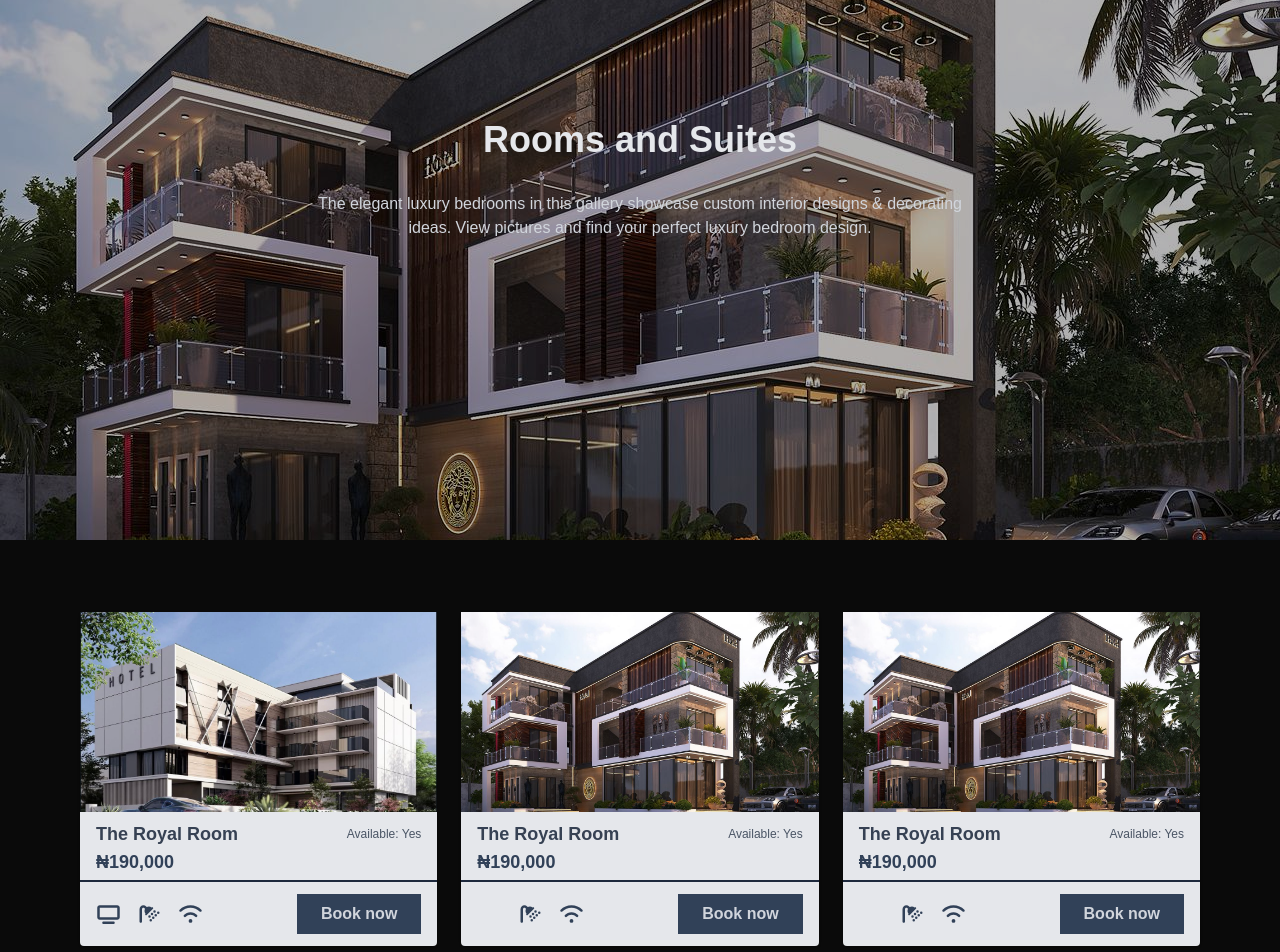
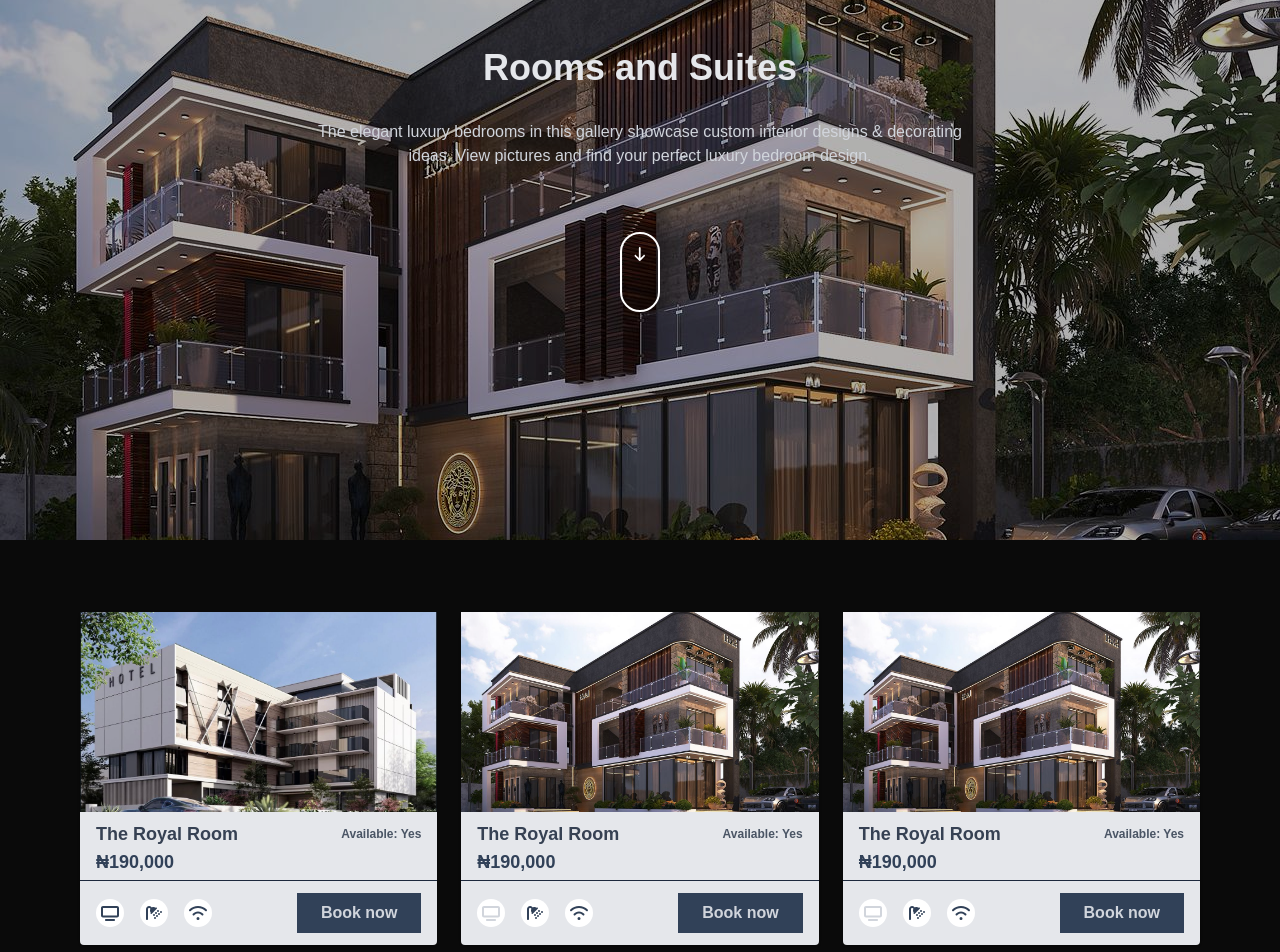
Before and after one commit to stpholise/comfort_hotel, a Next.js app: page /rooms in a window 1280 px wide. Shown: the part 260-1212 px from the top of the page. Built offline with nearby package versions, Linux system fonts and the light colour scheme.

Commit message:
update rooms page

```diff
--- a/app/_components/layout/Header.tsx
+++ b/app/_components/layout/Header.tsx
@@ -9,7 +9,8 @@ import { FontAwesomeIcon } from "@fortawesome/react-fontawesome";
 import { faBars } from "@fortawesome/free-solid-svg-icons";
 
 const Header = () => {
-  const [isScrolled, setIsScrolled] = useState(false);
+  const [isScrolled, setIsScrolled] = useState<boolean>(false);
+  const [displayMenu, setDisplayMenu] = useState<boolean>(false);
 
   useEffect(() => {
     const handleScroll = () => {
@@ -20,8 +21,8 @@ const Header = () => {
   }, []);
 
   const toggelMenu = () => {
-    console.log('testing ')
-  }
+    console.log("testing ");
+  };
 
   return (
     <div
@@ -55,13 +56,13 @@ const Header = () => {
               </Link>
             ))}
           </div>
-          <button onClick={toggelMenu}  className="sm:hidden">
+          <button onClick={() => setDisplayMenu(true)} className="sm:hidden">
             {" "}
             <FontAwesomeIcon
               icon={faBars}
               className={clsx(
                 " text-3xl text-slate-700",
-                isScrolled ? "text-white" : " text-slate-800"
+                isScrolled ? "text-white" : " text-slate-800",
               )}
             />
           </button>
--- a/app/_components/layout/Hero.tsx
+++ b/app/_components/layout/Hero.tsx
@@ -1,22 +1,40 @@
 "use client";
+import { FontAwesomeIcon } from "@fortawesome/react-fontawesome";
+import { faArrowDown } from "@fortawesome/free-solid-svg-icons";
 
-const Hero = ({ heading, text }: { heading?: string; text?: string }) => {
+const Hero = ({
+  heading,
+  text,
+  arrowDown,
+}: {
+  heading?: string;
+  text?: string;
+  arrowDown?: boolean;
+}) => {
   return (
     <div
       className={
         "w-full h-[calc(100vh-80px)] bg-[url('/bg_images/img2.jpeg')]  bg-cover  "
       }
     >
-
-
       <div className="flex items-center bg-black/30 h-full w-full ">
         <div className="max-w-2xl m-auto h-fit flex flex-col gap-8 justify-center items-center text-center">
-          <h3 className="text-4xl font-semibold  text-gray-200">{heading ? heading : "Rooms and Suites"}</h3>
+          <h3 className="text-4xl font-semibold  text-gray-200">
+            {heading ? heading : "Rooms and Suites"}
+          </h3>
           <p className="text-gray-300">
             {text
               ? text
               : "The elegant luxury bedrooms in this gallery showcase custom interior designs & decorating ideas. View pictures and find your perfect luxury bedroom design."}
           </p>
+          {arrowDown && (
+            <div className="rounded-full h-20 w-10 border-white border-2 relative p-2 lg:mt-8">
+              <FontAwesomeIcon
+                icon={faArrowDown}
+                className="text-sm text-white animate-moveDown "
+              />
+            </div>
+          )}
         </div>
       </div>
     </div>
--- a/app/globals.css
+++ b/app/globals.css
@@ -1,5 +1,5 @@
 @import url("https://fonts.googleapis.com/css2?family=Josefin+Sans:ital,wght@0,100..700;1,100..700&family=Pacifico&display=swap");
-@import url('https://fonts.googleapis.com/css2?family=Caveat:wght@400..700&family=Courgette&display=swap');
+@import url("https://fonts.googleapis.com/css2?family=Caveat:wght@400..700&family=Courgette&display=swap");
 @import "tailwindcss";
 
 :root {
@@ -14,7 +14,9 @@
   --font-mono: var(--font-geist-mono);
   --font-pacifico: "Pacifico", cursive;
   --font-josefin: "Josefin Sans", sans-serif;
-  --font-courgette : "Courgette", cursive;
+  --font-courgette: "Courgette", cursive;
+  --animate-moveDown: arrowDown 2s infinite,   ;
+
 }
 
 .react-multiple-carousel__arrow {
@@ -35,3 +37,18 @@ body {
   color: var(--foreground);
   font-family: Arial, Helvetica, sans-serif;
 }
+
+
+
+@keyframes arrowDown {
+  0% {
+    transform: translateY(-100%);
+     opacity: 0;
+    scale: 0.7;
+  }
+  100% {
+    transform: translateY(250%);
+      opacity: 1;
+    scale: 1;
+  }
+}
--- a/app/rooms/page.tsx
+++ b/app/rooms/page.tsx
@@ -1,20 +1,22 @@
 import Image from "next/image";
 import { FontAwesomeIcon } from "@fortawesome/react-fontawesome";
-import { faWifi, faShower, faTelevision,  } from "@fortawesome/free-solid-svg-icons";
+import {
+  faWifi,
+  faShower,
+  faTelevision,
+} from "@fortawesome/free-solid-svg-icons";
 import clsx from "clsx";
 import Hero from "../_components/layout/Hero";
 
 const page = () => {
   return (
     <div>
-      <Hero />
+      <Hero  arrowDown={true} />
 
       <div className="max-w-6xl px-4 gap-8 sm:gap-6 flex flex-col  mx-auto md:grid md:grid-cols-3 mt-18 mb-8">
         {rooms.map((room, i) => (
           <div key={i} className=" bg-gray-200 shadow-sm rounded">
-            <div className="">
-
-            </div>
+            <div className=""></div>
             <Image
               src={room.img}
               alt="room image"
@@ -25,24 +27,51 @@ const page = () => {
             <div className="">
               <div className=" px-4 pt-2 pb-1">
                 <div className=" flex items-center justify-between  gap-8 ">
-                  <h3 className=" font-semibold text-lg text-gray-700">{room.name} </h3>
-                  <p className="text-xs text-gray-600">{room.available ? "Available: Yes" : "Not Available"}</p>
+                  <h3 className=" font-semibold text-lg text-gray-700">
+                    {room.name}{" "}
+                  </h3>
+                  <p className="text-xs text-gray-600 font-semibold">
+                    {room.available ? "Available: Yes" : "Not Available"}
+                  </p>
                 </div>
-                <h4 className="text-lg text-slate-700 font-semibold">{room.price}</h4>
+                <h4 className="text-lg text-slate-700 font-semibold">
+                  {room.price}
+                </h4>
               </div>
-              <div className="w-full border-t-2  border-t-slate-800 px-4 py-3  flex justify-between items-center">
+              <div className="w-full border-t  border-t-slate-800 px-4 py-3  flex justify-between items-center">
                 <div className="flex gap-4">
-                    <FontAwesomeIcon icon={faTelevision} className={clsx(" text-xl",
-                        room.tv ? "text-slate-700" : 'text-gray-200'
-                    )} />
-                    <FontAwesomeIcon icon={faShower} className={clsx(" text-xl",
-                        room.shower ? "text-slate-700" : 'text-gray-200'
-                    )} />
-                    <FontAwesomeIcon icon={faWifi} className={clsx(" text-xl",
-                        room.wifi ? "text-slate-700" : 'text-gray-200'
-                    )} />
+                  <div className="size-7 p-1 rounded-full bg-white flex items-center justify-center">
+                    <FontAwesomeIcon
+                      icon={faTelevision}
+                      className={clsx(
+                        " text-base",
+                        room.tv ? "text-slate-700" : "text-gray-300",
+                      )}
+                    />
+                  </div>
+                  <div className="size-7 p-1 rounded-full bg-white flex items-center justify-center">
+                    <FontAwesomeIcon
+                      icon={faShower}
+                      className={clsx(
+                        " text-base",
+                        room.shower ? "text-slate-700" : "text-gray-200",
+                      )}
+                    />
+                  </div>
+                  <div className="size-7 p-1 rounded-full bg-white flex items-center justify-center">
+                    <FontAwesomeIcon
+                      icon={faWifi}
+                      className={clsx(
+                        " text-base",
+                        room.wifi ? "text-slate-700" : "text-gray-200",
+                      )}
+                    />
+                  </div>
                 </div>
-                <button className="text-gray-300 bg-slate-700 px-6 py-1 h-10 font-semibold"> Book now</button>
+                <button className="text-gray-300 bg-slate-700 px-6 py-1 h-10 font-semibold">
+                  {" "}
+                  Book now
+                </button>
               </div>
             </div>
           </div>
```
